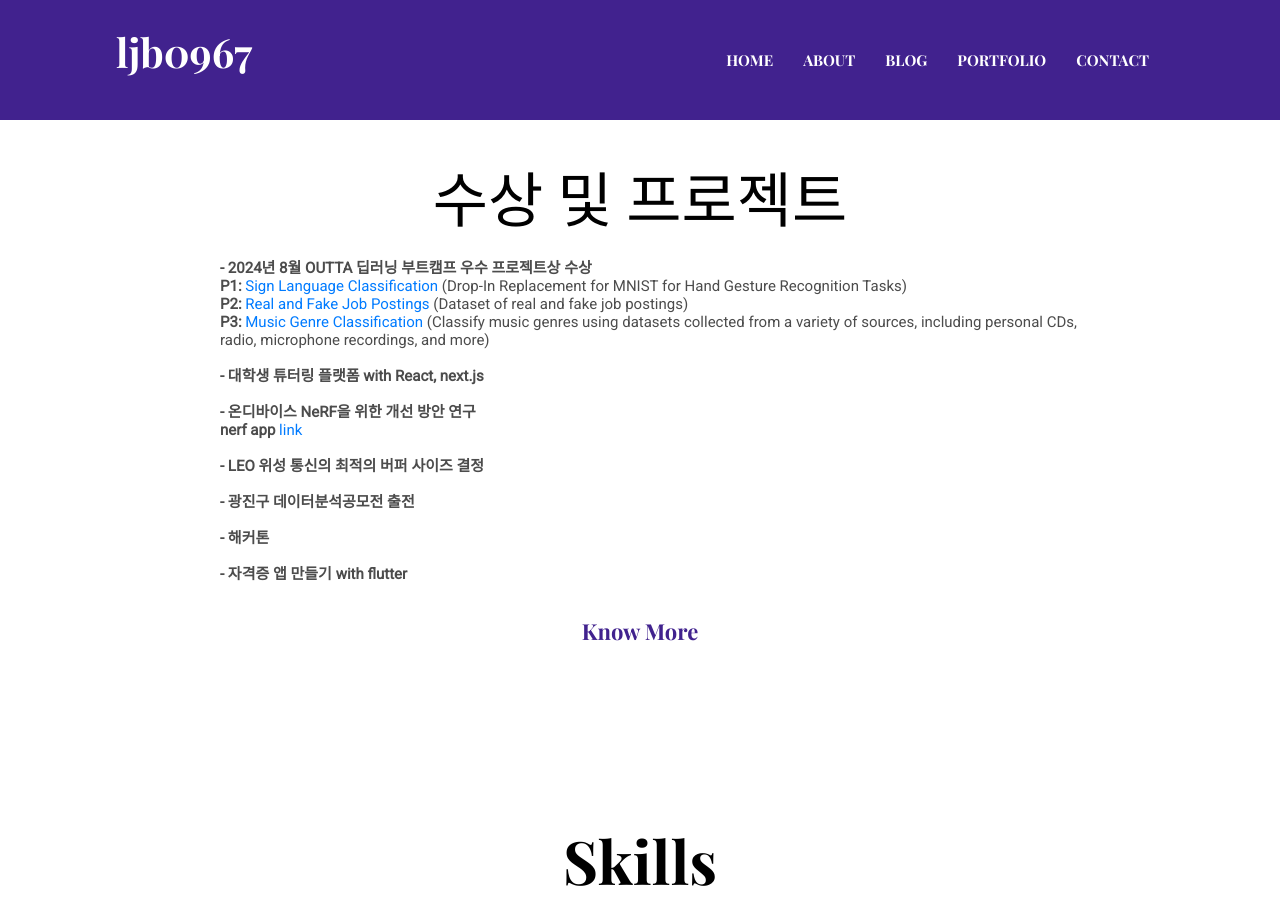
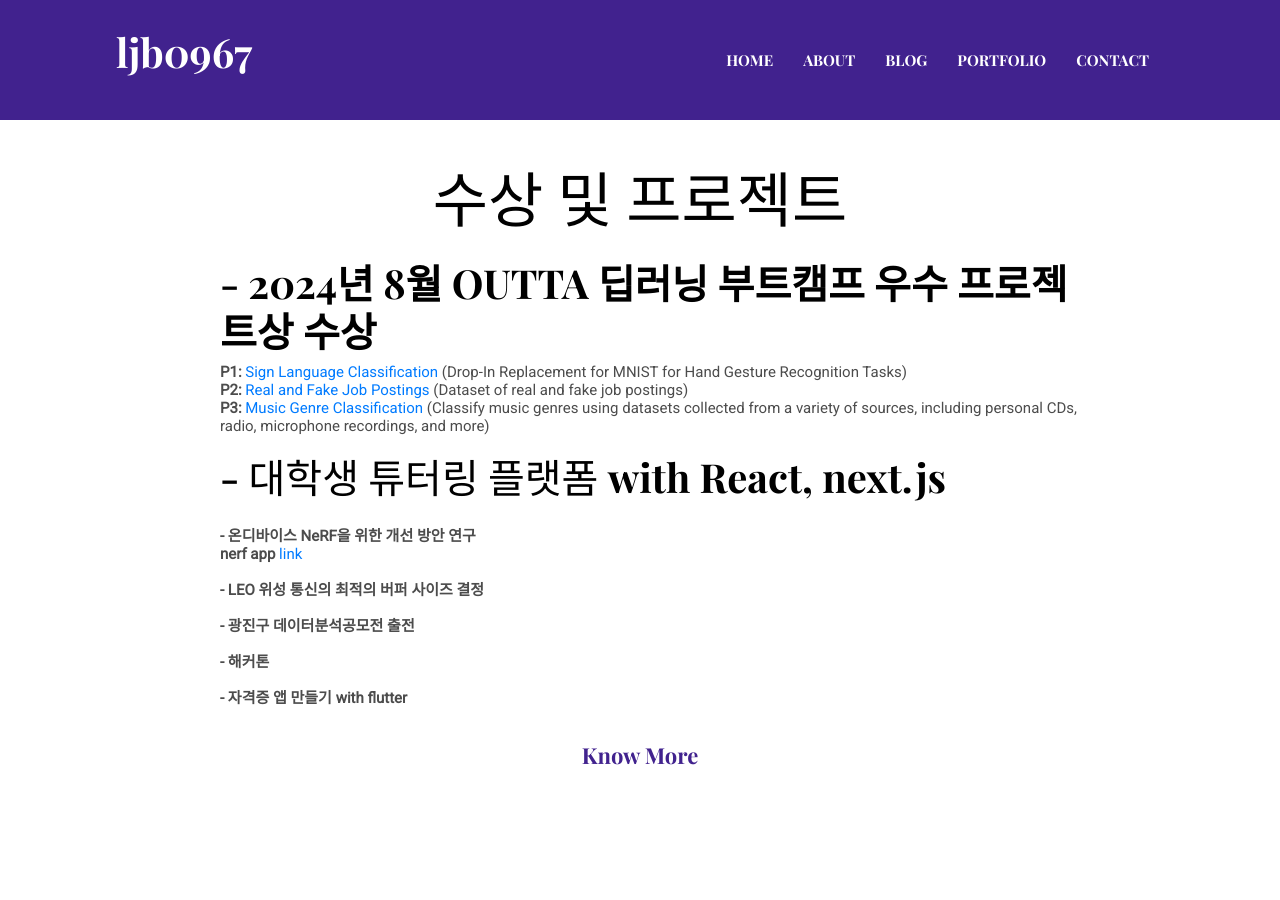
Before and after one commit to ljb0967/ljb0967.github.io, a Jekyll site: the page built from index.html, in a window 1280 px wide and 900 px high, scrolled down 1200 px. Built offline with Jekyll 4.4.1, drawn with Linux system fonts in a browser that asks for light colours; some web fonts are replaced.

```diff
--- a/_data/settings.yml
+++ b/_data/settings.yml
@@ -52,13 +52,13 @@ blurb:
   안녕하세요 저의 홈페이지에 오신 것을 환영합니다 여기에는 저에 대한 프로필과 제가 지금까지 해온 프로젝트들이 정리되어있습니다  <br> Welcome to my website! Here, you can find my profile and a summary of the projects I have worked on so far <br><br><br><br><br><h2>수상 및 프로젝트</h2>
 
   <ul style="text-align:left"><br>
-  <li><strong>-  2024년 8월 OUTTA 딥러닝 부트캠프 우수 프로젝트상 수상</strong></li>
+  <li><h3><strong>-  2024년 8월 OUTTA 딥러닝 부트캠프 우수 프로젝트상 수상</strong></h3></li>
 
   <li><strong>P1:</strong> <a href="https://github.com/ljb0967/Sign-Language-Classification" target="_blank">Sign Language Classification</a> (Drop-In Replacement for MNIST for Hand Gesture Recognition Tasks)</li>
   <li><strong>P2:</strong> <a href="https://github.com/ljb0967/Real-and-Fake-Job-Postings" target="_blank">Real and Fake Job Postings</a> (Dataset of real and fake job postings)</li>
   <li><strong>P3:</strong> <a href="https://github.com/ljb0967/Music-Genre-Classification" target="_blank">Music Genre Classification</a> (Classify music genres using datasets collected from a variety of sources, including personal CDs, radio, microphone recordings, and more)</li><br>
 
-  <li><strong>-  대학생 튜터링 플랫폼 with React, next.js</strong></li><br>
+  <li><h3>-  대학생 튜터링 플랫폼 with React, next.js</h3></li><br>
 
   <li><strong>-  온디바이스 NeRF을 위한 개선 방안 연구</strong></li>
 
```
